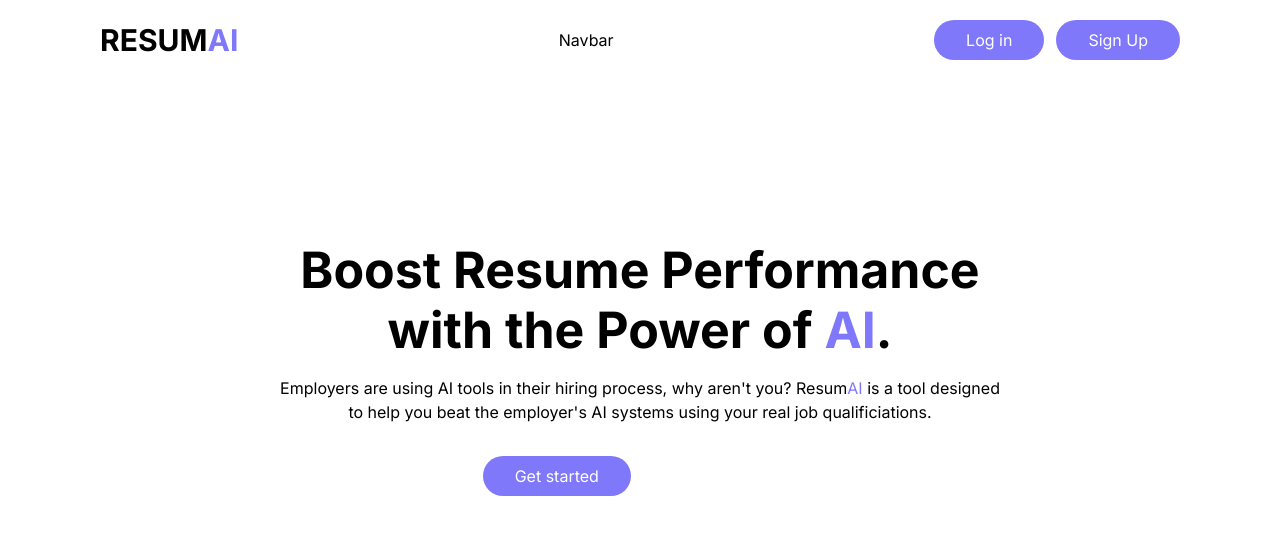
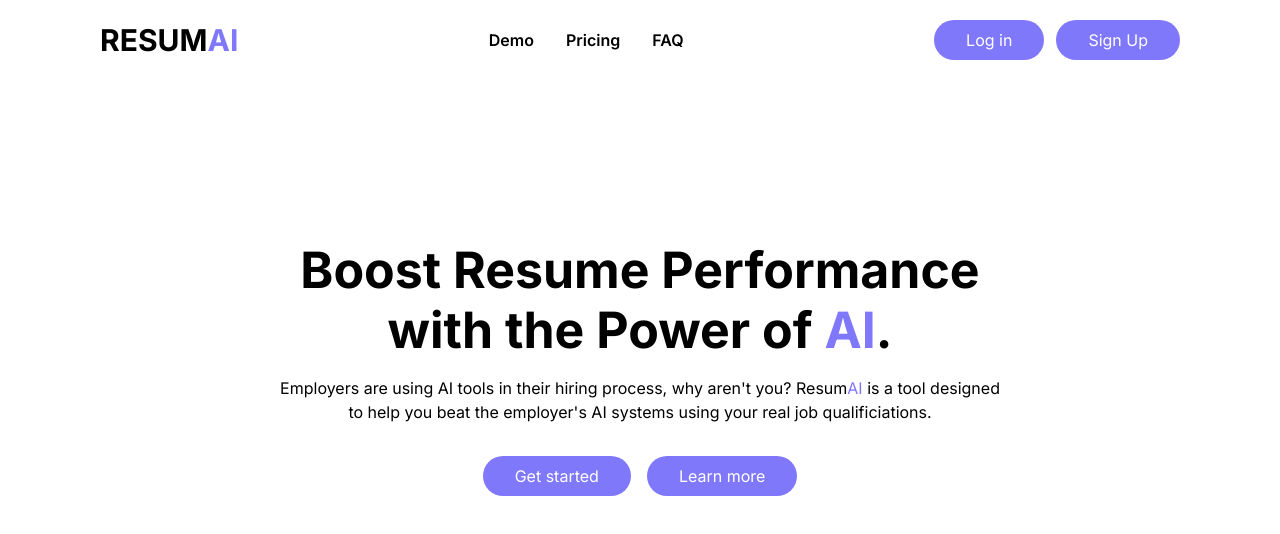
Before and after one commit to Benjamin-buck/resumai, a Next.js app: page / in a window 1280 px wide. Shown: the top 534 px of the page. Built offline with nearby package versions, Linux system fonts and the light colour scheme.

Commit message:
Adds nav menu

```diff
--- a/components/Button.tsx
+++ b/components/Button.tsx
@@ -4,7 +4,7 @@
     label: String;
     color?: String;
     href: String;
-    textColor: String;
+    textColor?: String;
 }
 
 const Button = ({label, color, href, textColor}: Props) => {
--- a/components/Hero.tsx
+++ b/components/Hero.tsx
@@ -9,7 +9,7 @@
                 <p className='mt-4'>Employers are using AI tools in their hiring process, why aren't you? Resum<span className='text-purple'>AI</span> is a tool designed to help you beat the employer's AI systems using your real job qualificiations.</p>
                 <div className='mt-8 flex gap-4 justify-center'>
                   <Button label="Get started" href='/signup'/>
-                  <Button label="Learn more" href='/signup' color="white" textColor="purple"/>
+                  <Button label="Learn more" href='/signup' />
                 </div>
             </div>
         </div>
--- a/components/Navbar.tsx
+++ b/components/Navbar.tsx
@@ -1,4 +1,6 @@
 import Button from '@/components/Button';
+import { navLinks } from '@/data';
+import Link from 'next/link';
 
 const Navbar = () => {
   return (
@@ -6,7 +8,11 @@
         <div className='px-[100px] py-5 flex justify-between items-center' >
             <h1 className='text-3xl font-bold font-heebo'>RESUM<span className='text-purple'>AI</span></h1>
             <div>
-                <h2>Navbar</h2>
+                <ul className='flex gap-8'>
+                  {navLinks.map(({href, label, id}) => (
+                    <Link href={href} key={id} className='hover:text-purple font-semibold font-heebo'>{label}</Link>
+                  ))}
+                </ul>
             </div>
             <div className='gap-3 flex'>
                 <Button label="Log in" href="/login"/>
--- a/data/index.ts
+++ b/data/index.ts
@@ -0,0 +1,5 @@
+export const navLinks = [
+    {id: 1, label: 'Demo', href: '/pricing'},
+    {id: 1, label: 'Pricing', href: '/pricing'},
+    {id: 1, label: 'FAQ', href: '/pricing'},
+]
```
